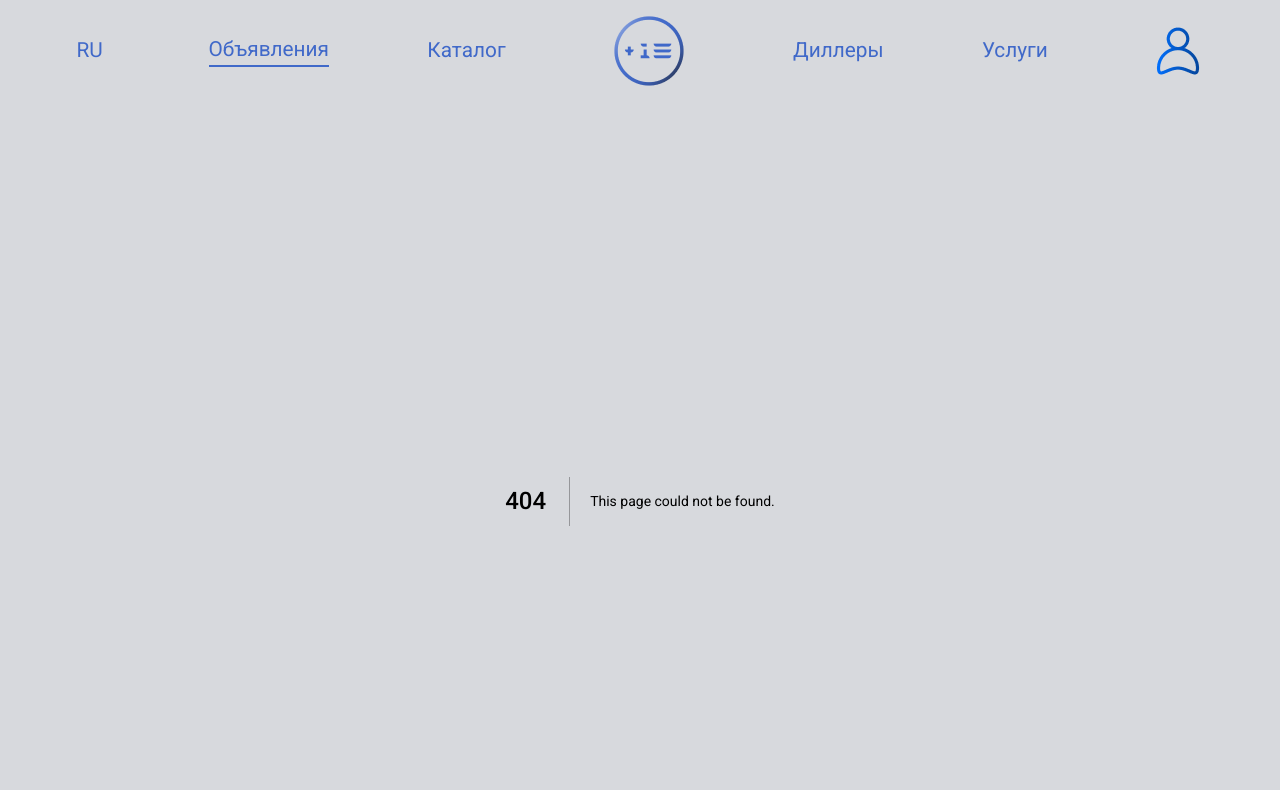
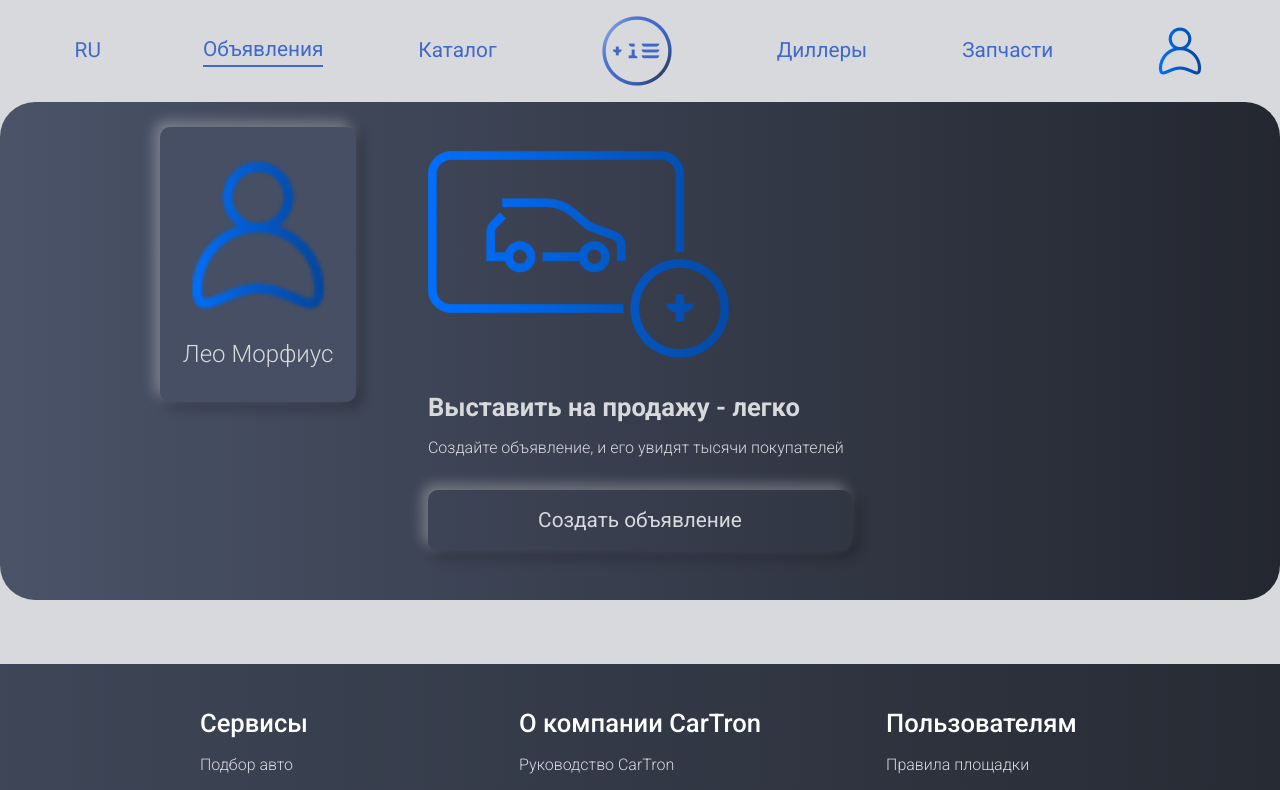
Before and after one commit to Saivelin/car, a Next.js app: page /users/1 in a window 1280 px wide. Before the commit this address had no page. Shown: the top 790 px of the page. Built offline with nearby package versions, Linux system fonts and the light colour scheme.

Commit message:
userPage .3

```diff
--- a/src/components/Header/Header.jsx
+++ b/src/components/Header/Header.jsx
@@ -13,7 +13,7 @@ const Header = () => {
                     </Link>
                 </div>
                 <div className="header__nav-item"><Link href={"/"}>Диллеры</Link></div>
-                <div className="header__nav-item"><Link href={"/"}>Услуги</Link></div>
+                <div className="header__nav-item"><Link href={"/"}>Запчасти</Link></div>
                 <div className="header__nav-item header__nav-personal">
                     <Link href={"/"} className="">
                         <img src="/personal.webp" alt="Личный кабинет" />
--- /dev/null
+++ b/src/components/UserMain.jsx
@@ -0,0 +1,14 @@
+const UserMain = () => {
+    return (
+        <div className=''>
+            <div className="userProfile">
+                <img src="/personal.webp" alt="" className="userProfile__logo" />
+                <div className="userProfile__name">
+                    <p className="">Лео Морфиус</p>
+                </div>
+            </div>
+        </div>
+    );
+};
+
+export default UserMain;
--- /dev/null
+++ b/src/components/UserPageAddAnnouncement.jsx
@@ -0,0 +1,14 @@
+const UserPageAddAnnouncement = () => {
+    return (
+        <div className='userPageAddAnnouncement'>
+            <img src="/addAnnouncement.webp" alt="" className='' />
+            <div className="userPageAddAnnouncement__about">
+                <h5>Выставить на продажу - легко</h5>
+                <p>Создайте объявление, и его увидят тысячи покупателей</p>
+            </div>
+            <button className="userPageAddAnnouncement__createBtn">Создать объявление</button>
+        </div>
+    );
+};
+
+export default UserPageAddAnnouncement;
--- /dev/null
+++ b/src/pages/users/[id].jsx
@@ -0,0 +1,16 @@
+import UserMain from "@/components/UserMain";
+import UserPageAddAnnouncement from "@/components/UserPageAddAnnouncement";
+import { useRouter } from "next/router";
+
+const Users = () => {
+    const router = useRouter();
+    const { id } = router.query
+    return (
+        <div className="userMain">
+            <UserMain />
+            <UserPageAddAnnouncement />
+        </div>
+    );
+};
+
+export default Users;
--- /dev/null
+++ b/src/styles/components/_userMain.scss
@@ -0,0 +1,33 @@
+@import "../variables.scss";
+
+.userMain{
+    background: linear-gradient(0.25turn,#4A5368, #242730);
+    border-radius: 35px;
+    color: $mainBgColor;
+    padding: clamp(10px, 2%, 200px) clamp(10px,12.5%,350px);
+    display: grid;
+    grid-template-columns: 1fr 2.4fr 1fr;
+    column-gap: max(20px, 5%);
+}
+
+.userProfile{
+    padding: clamp(20px, 15%, 300px) clamp(20px, 0%, 300px);
+    background-color: #464F63;
+    align-items: center;
+    display: grid;
+    box-shadow: -5px -5px 14px rgba(255, 255, 255, 0.329), 5px 5px 14px rgba(0, 0, 0, 0.329);
+    border-radius: 10px;
+    &__logo{
+        height: auto;
+        width: 100%;
+    }
+    &__name{
+        font-size: clamp(16px, 1.5rem, 48px);
+        text-align: center;
+        align-items: center;
+        height: 100%;
+        display: grid;
+        align-self: center;
+        margin-top: 15%;
+    }
+}
--- /dev/null
+++ b/src/styles/components/_userPageAddAnnouncement.scss
@@ -0,0 +1,28 @@
+@import "../variables.scss";
+@import "../mixins.scss";
+
+.userPageAddAnnouncement{
+    padding: max(20px, 5%);
+    display: grid;
+    row-gap: 30px;
+    color: $mainBgColor;
+    h5{
+        font-size: max(16px,1.6rem);
+        font-weight: 600;
+    }
+    &__about{
+        display: grid;
+        gap: 10px;
+    }
+    &__createBtn{
+        padding: 15px;
+        border-radius: 10px;
+        @include box-shadow_dark-white;
+        transition: 1.4s cubic-bezier(0.075, 0.82, 0.165, 1);
+        font-size: max(16px, 1.3rem);
+        font-weight: 400;
+        &:hover{
+            box-shadow: -5px -5px 14px rgba(255, 255, 255, 0.129), 5px 5px 14px rgba(0, 0, 0, 0.129)
+        }
+    }
+}
--- a/src/styles/globals.scss
+++ b/src/styles/globals.scss
@@ -7,6 +7,8 @@
 @import "./components/filter";
 @import "./components/catalogTiles";
 @import "./components/footer";
+@import "./components/userMain";
+@import "./components/userPageAddAnnouncement";
 
 *{
     margin: 0;
--- /dev/null
+++ b/src/styles/mixins.scss
@@ -0,0 +1,3 @@
+@mixin box-shadow_dark-white{
+    box-shadow: -5px -5px 14px rgba(255, 255, 255, 0.329), 5px 5px 14px rgba(0, 0, 0, 0.329);
+}
```
Also changed, not shown: src/pages/user.jsx (deleted, +0 -11 lines), public/addAnnouncement.webp (added).
